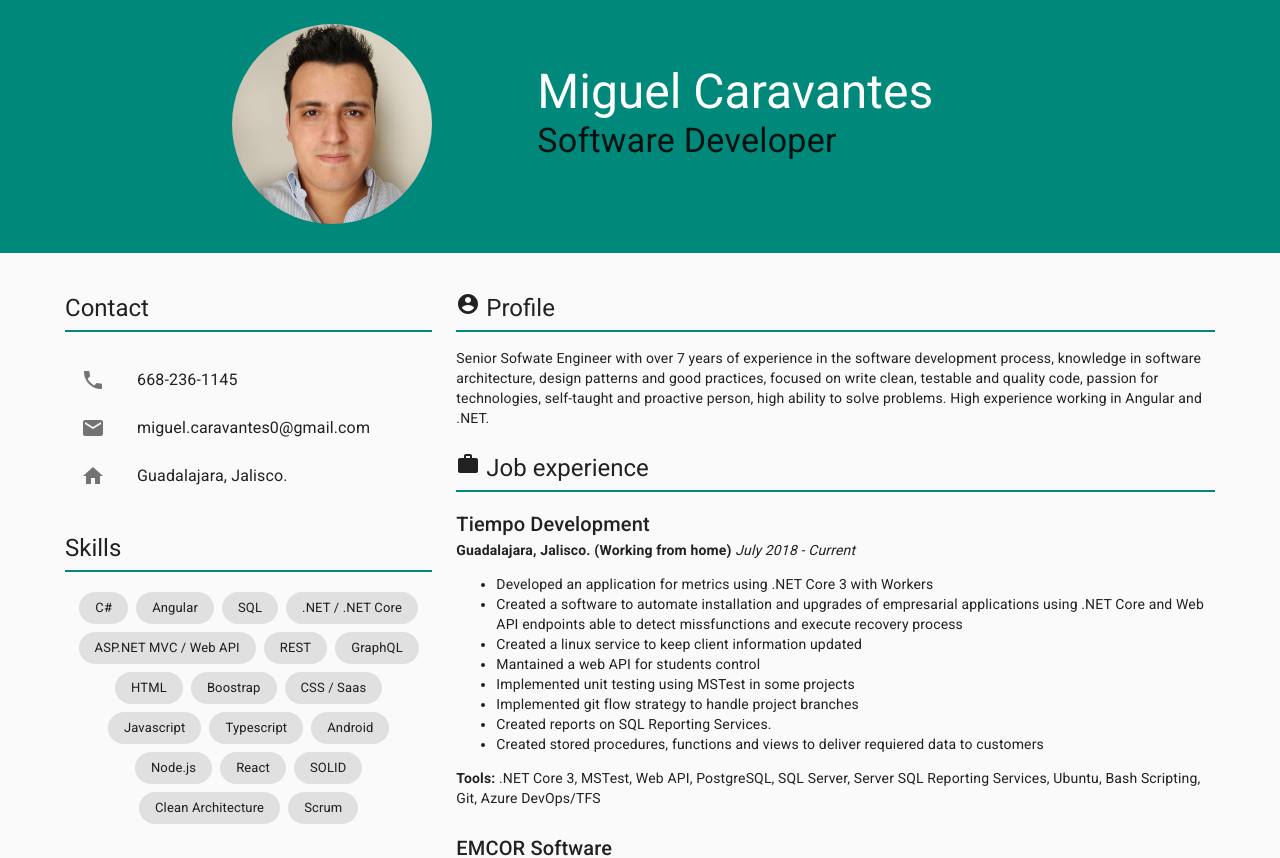
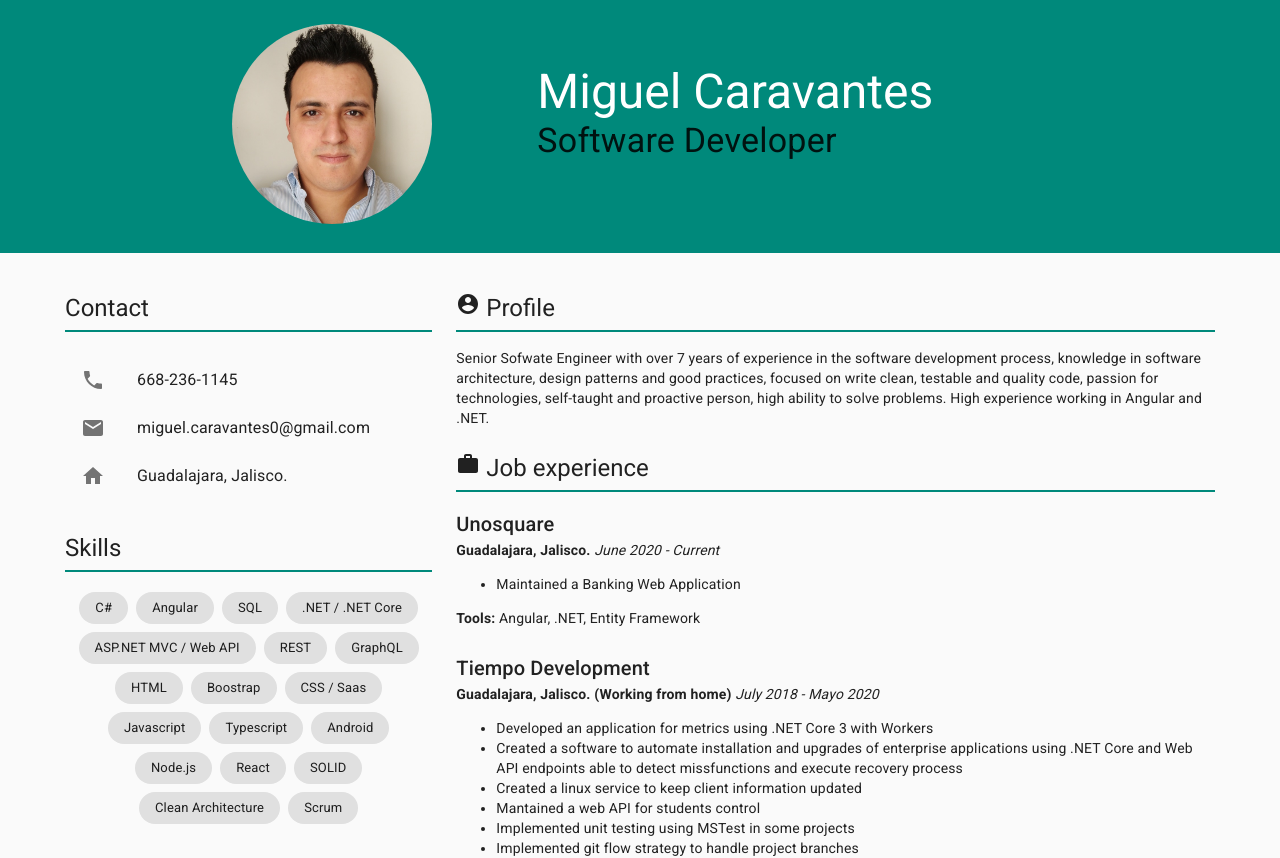
Before and after one commit to miguelcaravantes/resume, a React (Create React App) app: page / in a window 1280 px wide. Shown: the top 858 px of the page. Built offline with nearby package versions, Linux system fonts and the light colour scheme.

Commit message:
update experience

```diff
--- a/src/Experience.js
+++ b/src/Experience.js
@@ -27,21 +27,31 @@ const Experience = () => {
   return (
     <Section icon={WorkIcon} title="Job experience">
       <ExperienceItem
+        company="Unosquare"
+        location="Guadalajara, Jalisco."
+        lapse="June 2020 - Current"
+        activities={[
+          "Maintained a Banking Web Application",
+        ]}
+        tools="Angular, .NET, Entity Framework"
+      />
+      <ExperienceItem
         company="Tiempo Development"
         location="Guadalajara, Jalisco. (Working from home)"
-        lapse="July 2018 - Current"
-
+        lapse="July 2018 - Mayo 2020"
         activities={[
           "Developed an application for metrics using .NET Core 3 with Workers",
-          "Created a software to automate installation and upgrades of empresarial applications using .NET Core and Web API endpoints able to detect missfunctions and execute recovery process",
+          "Created a software to automate installation and upgrades of enterprise applications using .NET Core and Web API endpoints able to detect missfunctions and execute recovery process",
           "Created a linux service to keep client information updated",
           "Mantained a web API for students control",
           "Implemented unit testing using MSTest in some projects",
           "Implemented git flow strategy to handle project branches",
           "Created reports on SQL Reporting Services.",
           "Created stored procedures, functions and views to deliver requiered data to customers",
+          "Created Node.js server for authentication handling",
+          "Used Docker containers"
         ]}
-        tools=".NET Core 3, MSTest, Web API, PostgreSQL, SQL Server, Server SQL Reporting Services, Ubuntu, Bash Scripting, Git, Azure DevOps/TFS"
+        tools=".NET Core 3, MSTest, Web API, PostgreSQL, SQL Server, Server SQL Reporting Services, Ubuntu, Bash Scripting, Git, Azure DevOps/TFS, Docker, Node.js"
       />
       <ExperienceItem
         company="EMCOR Software"
```
